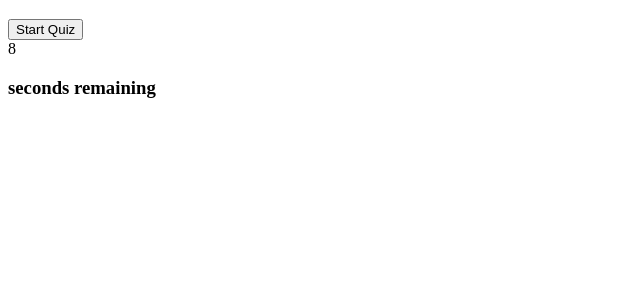
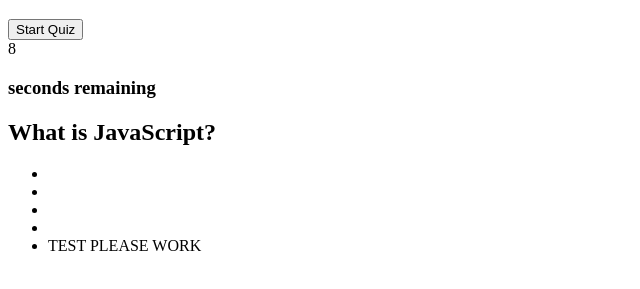
Before and after one commit to james-stapleton/Coding-Quiz, a plain HTML site: page index.html in a window 1280 px wide. Both pictures are taken after a click on the button "Start Quiz". Shown: the part 61-350 px from the top of the page, without its empty margins (0-640 px from the left). Drawn offline with Linux system fonts and the light colour scheme.

Commit message:
Created array of objects with questions and answers and began implementing logic for quiz start

```diff
--- a/assets/js/script.js
+++ b/assets/js/script.js
@@ -1,11 +1,28 @@
 var timerElement = document.querySelector(".timer");
+var timerText = document.querySelector("#timer-text");
 var timerCounter;
 var timer;
+var questionElement = document.querySelector("#question");
+var questionNumber = 0; //index into questionArray
+var answerElement = document.querySelector("#answer-list");
+
+var questionArray = [
+    {question: "What is JavaScript?",
+    choices: ["A website", "A scripting language", "A browser", "A computer"],
+    answer: 2
+    },
+    {},
+    {},
+    {},
+    {},
+    {},
+]
 
 var startButton = document.querySelector("#start-quiz");
 
 function startTimer() {
     // Sets timer
+    timerText.textContent = " seconds remaining";
     timer = setInterval(function() {
       timerCounter--;
       console.log(timerCounter);
@@ -21,5 +38,13 @@
   startButton.addEventListener("click", function() {
     console.log(startButton.innerHTML);
     timerCounter = 10;
+    quiz();
     startTimer();
-});
+    });
+
+function quiz() {
+    questionElement.textContent = questionArray[questionNumber].question;
+    var li = document.createElement("li");
+    li.textContent = "TEST PLEASE WORK";
+    answerElement.appendChild(li);
+}
--- a/index.html
+++ b/index.html
@@ -1,3 +1,30 @@
+<!-- To Do:
+
+    Main Question: How do I make the elements appear when the game starts???
+        Change Styling.
+        Create Element.
+
+    Remember to commit regularly
+    Load quiz upon start button click
+    HTML elements for quiz question and answers
+    Figure out how to make answers selectable
+    ^And then how to check if correct: Array of objects?? question, options, correct answer
+    Randomize answer order?
+    Implement scoring system: points variable
+    Store high scores: localStorage.set
+    Retrieve high scores: localStorage.get
+    Decrease time on wrong answer (timerCounter = timerCounter - 5);
+    End game on completion of questions or end of timer
+
+
+    Completed:
+    Start button with event listener
+    Timer triggered by start button
+
+ -->
+
+
+
 <!DOCTYPE html>
 <html lang="en">
 <head>
@@ -7,14 +34,31 @@
     <title>Coding Quiz</title>
     <link rel="stylesheet" href="./assets/css/styles.css">
 </head>
+
+
 <body>
     <header><h1>Coding Quiz</h1></header>
     <button id="start-quiz">Start Quiz</button>
 
     <div class="card">
         <div class="timer">10</div>
-            <h3>seconds remaining</h3>
+            <h3 id="timer-text"></h3>
     </div>
+
+     <main> <!-- quiz question and answers will go here -->
+        <h2 id="question"></h2>
+
+            <ul id="answer-list">
+                <li></li>
+                <li></li>
+                <li></li>
+                <li></li>
+            </ul>
+
+
+
+
+    </main>
 
 
     <script src="./assets/js/script.js"></script>
```
